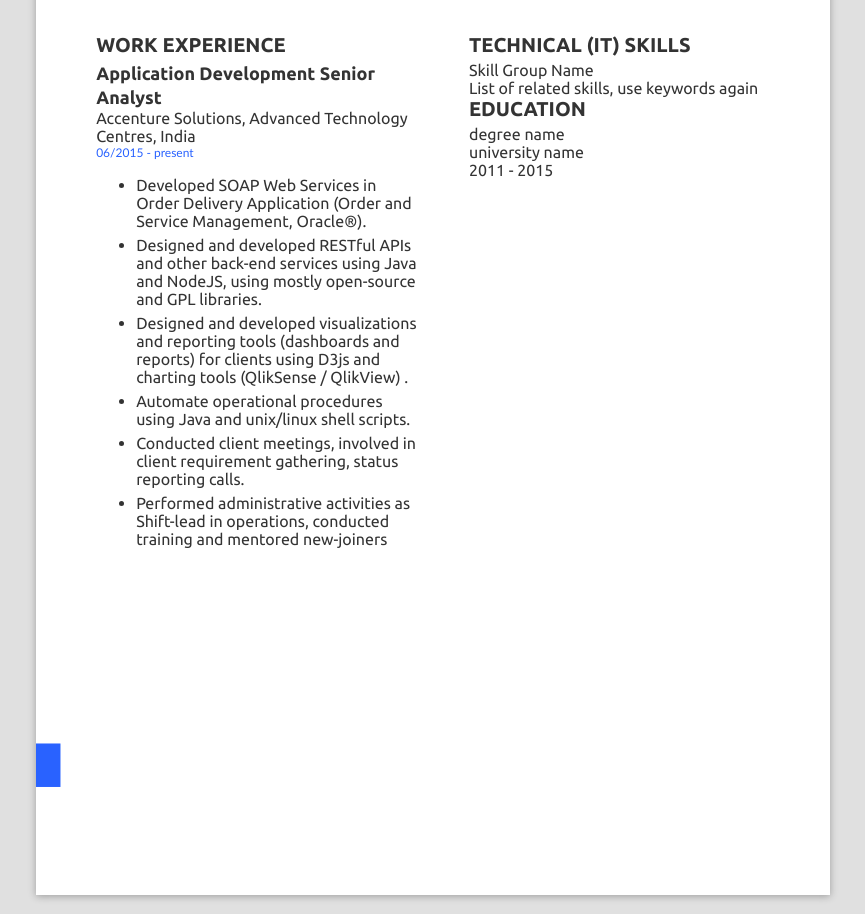
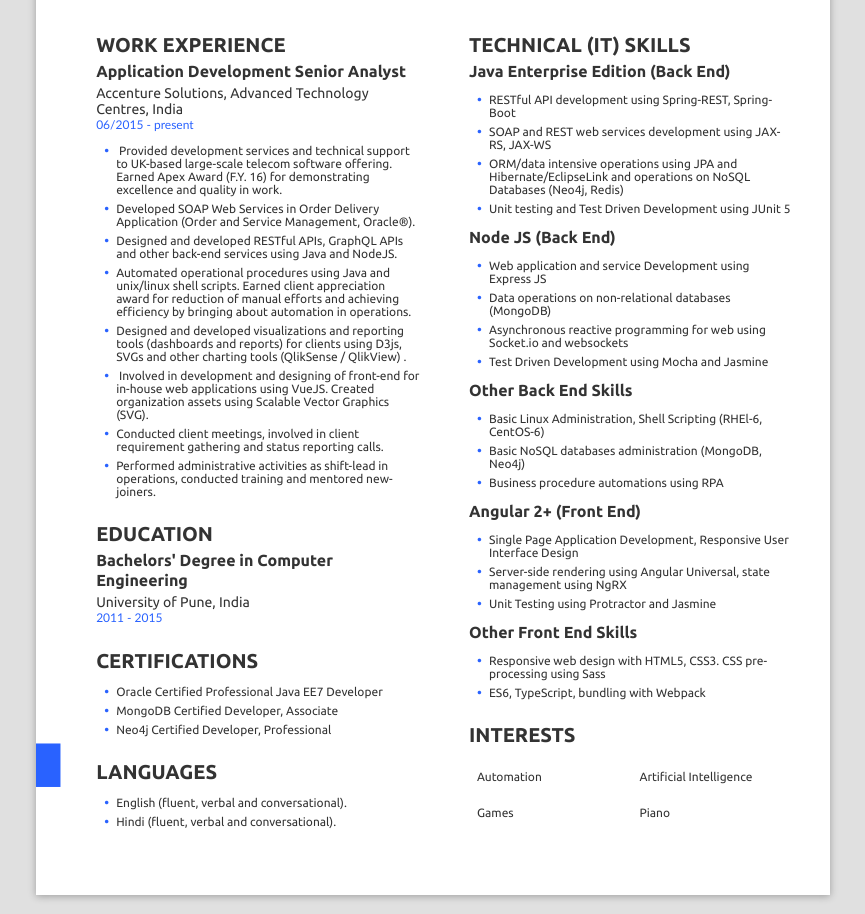
Before and after one commit to shashanksm/resume-markup, a website: page index.html in a window 1280 px wide. Shown: the part 243-1157 px from the top of the page, without its empty margins (207-1072 px from the left). Drawn offline with Linux system fonts and the light colour scheme; a web font is replaced by a local one.

Commit message:
basic layout and assets added

```diff
--- a/css/resume.css
+++ b/css/resume.css
@@ -1,7 +1,28 @@
 .resume {
-	font-family: Ubuntu-Regular,sans-serif;
+  font-family: Ubuntu-Regular, sans-serif;
+  font-size: 12px;
   color: rgba(0, 0, 0, 0.801);
 }
+
+ul {
+  list-style: none; /* Remove default bullets */
+  margin-left:10px;
+  padding-left:10px;
+}
+
+ul li::before {
+  content: "\2022"; /* Add content: \2022 is the CSS Code/unicode for a bullet */
+  color: #2962ff; /* Change the color */
+  font-weight: bold; /* If you want it to be bold */
+  display: inline-block; /* Needed to add space between the bullet and the text */
+  width: 1em; /* Also needed for space (tweak if needed) */
+  margin-left: -1em; /* Also needed for space (tweak if needed) */
+}
+
+.cert-name {
+	font-family: Ubuntu-Regular, sans-serif;
+}
+
 
 .head {
   padding: 36px;
@@ -50,7 +71,6 @@
   flex-basis: 40%;
 }
 
-
 .my-profile {
   margin-top: 24px;
   font-size: 12px;
@@ -81,60 +101,111 @@
 }
 
 .section-title {
-	font-family: 'Ubuntu-Bold', Calibri, 'Trebuchet MS', sans-serif;
+  font-family: "Ubuntu-Bold", Calibri, "Trebuchet MS", sans-serif;
   line-height: 24px;
   font-size: 20px;
   margin-bottom: 4px;
 }
 .work-title {
-	font-family: 'Ubuntu-Bold', Calibri, 'Trebuchet MS', sans-serif;
-	line-height: 24px;
-	font-size: 18px;
+  font-family: "Ubuntu-Bold", Calibri, "Trebuchet MS", sans-serif;
+	line-height: 20px;
+	font-size: 16px;
+	margin-bottom: 4px;
 }
+
+.education {
+	margin-bottom: 24px;
+}
+
+.certifications {
+	margin-bottom: 24px;
+}
+
 .little-inline-flex {
   display: flex;
   /* justify-content: space-around; */
   font-size: 12px;
   color: #2962ff;
-	font-family: 'Ubuntu-LightItalic', Calibri, 'Trebuchet MS', sans-serif;
+  font-family: "Ubuntu-LightItalic", Calibri, "Trebuchet MS", sans-serif;
 }
 .spacer {
-	flex: 1  1 auto;
+  flex: 1 1 auto;
+}
+
+.work-experience {
+	margin-bottom: 24px;
 }
 
 .work-experience-points {
   margin-bottom: 6px;
 }
 
+.place-of-work, .university {
+
+	font-size: 14px;
+}
+
+
 @font-face {
-	font-family : 'Ubuntu-Bold';
+  font-family: "Ubuntu-Bold";
   src: url(/fonts/Ubuntu-Bold.ttf);
 }
 @font-face {
-	font-family : 'Ubuntu-BoldItalic';
+  font-family: "Ubuntu-BoldItalic";
   src: url(/fonts/Ubuntu-BoldItalic.ttf);
 }
 @font-face {
-	font-family : 'Ubuntu-Italic';
+  font-family: "Ubuntu-Italic";
   src: url(/fonts/Ubuntu-Italic.ttf);
 }
 @font-face {
-	font-family : 'Ubuntu-Light';
+  font-family: "Ubuntu-Light";
   src: url(/fonts/Ubuntu-Light.ttf);
 }
 @font-face {
-	font-family : 'Ubuntu-LightItalic';
+  font-family: "Ubuntu-LightItalic";
   src: url(/fonts/Ubuntu-LightItalic.ttf);
 }
 @font-face {
-	font-family : 'Ubuntu-Medium';
+  font-family: "Ubuntu-Medium";
   src: url(/fonts/Ubuntu-Medium.ttf);
 }
 @font-face {
-	font-family : 'Ubuntu-MediumItalic';
+  font-family: "Ubuntu-MediumItalic";
   src: url(/fonts/Ubuntu-MediumItalic.ttf);
 }
 @font-face {
-	font-family : 'Ubuntu-Regular';
+  font-family: "Ubuntu-Regular";
   src: url(/fonts/Ubuntu-Regular.ttf);
 }
+
+.cert-div {
+	margin-bottom: 12px;
+	margin-top: 12px;
+}
+
+.skill-group-name {
+	font-family: "Ubuntu-Bold", Calibri, "Trebuchet MS", sans-serif;
+	line-height: 20px;
+	font-size: 16px;
+	margin-bottom: 4px;
+}
+
+.skill-group {
+  font-size: 12px;
+}
+
+.little-grid {
+  margin-top: 12px;
+  display: grid;
+  grid-template-columns: 50% 50%;
+}
+
+.little-grid .grid-item {
+  line-height: 20px;
+  padding: 8px;
+}
+
+.interests {
+  margin-top: 24px;
+}
--- a/index.html
+++ b/index.html
@@ -47,8 +47,8 @@
 					<div class="location">
 						<span class="value">Pune, India</span>
 						<span class="icon">
-								<img src="/img/001-facebook-placeholder-for-locate-places-on-maps.svg" width="15px"
-									alt="" srcset="">
+							<img src="/img/001-facebook-placeholder-for-locate-places-on-maps.svg" width="15px" alt=""
+								srcset="">
 						</span>
 					</div>
 					<div class="linkedin">
@@ -83,22 +83,60 @@
 					</div>
 					<div class="work-eperience-unordered-list">
 						<ul>
+							<li class="work-experience-points">
+								Provided development services and technical support to UK-based large-scale telecom software offering.
+								Earned Apex Award (F.Y. 16) for demonstrating excellence and quality in work.
+							</li>
 							<li class="work-experience-points">Developed SOAP Web Services in Order Delivery
 								Application (Order and Service Management, Oracle&reg;).</li>
-								<li class="work-experience-points">Designed and developed RESTful APIs and other
-									back-end services using Java and NodeJS, using mostly open-source and GPL libraries.
+							<li class="work-experience-points">Designed and developed RESTful APIs, GraphQL APIs and
+								other
+								back-end services using Java and NodeJS.
 							</li>
+							<li class="work-experience-points">Automated operational procedures using Java and
+								unix/linux shell scripts. Earned client appreciation award for reduction of manual efforts and achieving efficiency by bringing about automation in operations.</li>
+
 							<li class="work-experience-points">Designed and developed visualizations and reporting
-									tools (dashboards and reports) for clients using D3js and charting tools (QlikSense
+									tools (dashboards and reports) for clients using D3js, SVGs and other charting tools
+									(QlikSense
 									/ QlikView) .</li>
-								<li class="work-experience-points">Automate operational procedures using Java and
-									unix/linux shell scripts.</li>
+							<li class="work-experience-points">
+								Involved in development and designing of front-end for in-house web applications using
+								VueJS. Created organization assets using Scalable Vector Graphics (SVG).
+							</li>
+
+
 							<li class="work-experience-points">Conducted client meetings, involved in client
-									requirement gathering, status reporting calls.</li>
-								<li class="work-experience-points">Performed administrative activities as Shift-lead in
-									operations, conducted training and mentored new-joiners</li>
+								requirement gathering and status reporting calls.</li>
+							<li class="work-experience-points">Performed administrative activities as shift-lead in
+								operations, conducted training and mentored new-joiners.</li>
 						</ul>
 					</div>
+				</div>
+
+				<div class="education">
+					<div class="section-title">EDUCATION</div>
+					<div class="degree-name work-title">Bachelors' Degree in Computer Engineering</div>
+					<div class="university place-of-work">University of Pune, India</div>
+					<div class="little-inline-flex">
+						<div class="dates">2011 - 2015</div>
+					</div>
+
+				</div>
+				<div class="certifications">
+					<div class="section-title">CERTIFICATIONS</div>
+					<ul>
+						<li class="work-experience-points">Oracle Certified Professional Java EE7 Developer</li>
+						<li class="work-experience-points">MongoDB Certified Developer, Associate</li>
+						<li class="work-experience-points">Neo4j Certified Developer, Professional</li>
+					</ul>
+				</div>
+				<div class="languages">
+					<div class="section-title">LANGUAGES</div>
+					<ul>
+						<li class="work-experience-points">English (fluent, verbal and conversational).</li>
+						<li class="work-experience-points">Hindi (fluent, verbal and conversational).</li>
+					</ul>
 				</div>
 			</div>
 
@@ -107,20 +145,73 @@
 				<div class="technical-skills">
 					<div class="section-title">TECHNICAL (IT) SKILLS</div>
 					<div class="skill-group">
-							<div class="skill-group-name">Skill Group Name</div>
-							<div class="skills">List of related skills, use keywords again</div>
+						<div class="skill-group-name">Java Enterprise Edition (Back End)</div>
+						<div class="skills">
+							<ul>
+								<li class="work-experience-points">RESTful API development using Spring-REST, Spring-Boot</li>
+								<li class="work-experience-points">SOAP and REST web services development using JAX-RS, JAX-WS</li>
+								<li class="work-experience-points">ORM/data intensive operations using JPA and Hibernate/EclipseLink and operations on NoSQL Databases (Neo4j, Redis)</li>
+								<li class="work-experience-points">Unit testing and Test Driven Development using JUnit 5</li>
+							</ul>
 						</div>
 					</div>
-
-					<div class="education">
-						<div class="section-title">EDUCATION</div>
-						<div class="degree-name">degree name</div>
-						<div class="university">university name</div>
-						<div class="dates">2011 - 2015</div>
+					<div class="skill-group">
+						<div class="skill-group-name">Node JS (Back End)</div>
+						<div class="skills">
+							<ul>
+								<li class="work-experience-points">Web application and service Development using Express JS</li>
+								<li class="work-experience-points">Data operations on non-relational databases (MongoDB)</li>
+								<li class="work-experience-points">Asynchronous reactive programming for web using Socket.io and websockets</li>
+								<li class="work-experience-points">Test Driven Development using Mocha and Jasmine</li>
+							</ul>
 						</div>
-
-					<div class="certifications">
-
+					</div>
+					<div class="skill-group">
+						<div class="skill-group-name">Other Back End Skills</div>
+						<div class="skills">
+							<ul>
+								<li class="work-experience-points">Basic Linux Administration, Shell Scripting (RHEl-6, CentOS-6)</li>
+								<li class="work-experience-points">Basic NoSQL databases administration (MongoDB, Neo4j)</li>
+								<li class="work-experience-points">Business procedure automations using RPA</li>
+							</ul>
+						</div>
+					</div>
+					<div class="skill-group">
+						<div class="skill-group-name">Angular 2+ (Front End)</div>
+						<div class="skills">
+							<ul>
+								<li class="work-experience-points">Single Page Application Development, Responsive User Interface Design</li>
+								<li class="work-experience-points">Server-side rendering using Angular Universal, state management using NgRX</li>
+								<li class="work-experience-points">Unit Testing using Protractor and Jasmine</li>
+							</ul>
+						</div>
+					</div>
+					<div class="skill-group">
+						<div class="skill-group-name">Other Front End Skills</div>
+						<div class="skills">
+							<ul>
+								<li class="work-experience-points">Responsive web design with HTML5, CSS3. CSS pre-processing using Sass</li>
+								<li class="work-experience-points">ES6, TypeScript, bundling with Webpack</li>
+							</ul>
+						</div>
+					</div>
+				</div>
+				<div class="interests">
+					<div class="section-title">INTERESTS</div>
+					<div class="little-grid">
+						<div class="grid-item">
+							Automation
+						</div>
+						<div class="grid-item">
+							Artificial Intelligence
+						</div>
+						<div class="grid-item">
+							Games
+						</div>
+						<div class="grid-item">
+							Piano
+						</div>
+					</div>
 				</div>
 			</div>
 
```
Also changed, not shown: package.json (added, +28 -0 lines), server.js (added, +7 -0 lines), 2 other files. Lines whose indentation alone changed are shown as unchanged.
